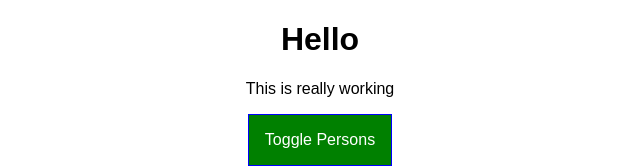
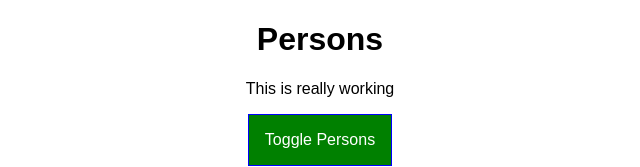
Before and after one commit to youssef-md/The-Burger-Builder, a React app: page / in a window 1280 px wide. Shown: the top 167 px of the page, without its empty margins (320-960 px from the left). Built offline with nearby package versions, Linux system fonts and the light colour scheme.

Commit message:
Receiving title via props from index to App container and passing to the Cockpit stateless component

```diff
--- a/src/components/Cockpit/Cockpit.js
+++ b/src/components/Cockpit/Cockpit.js
@@ -17,7 +17,7 @@
 
   return (
     <div className = { styles.Cockpit }>
-      <h1>Hello</h1>
+      <h1>{ props.appTitle }</h1>
       <p className = { classes.join(' ') }>This is really working</p>
       <button
         className = { btnClass }
--- a/src/containers/App.js
+++ b/src/containers/App.js
@@ -31,8 +31,7 @@
   }
 
   deletePersonHandler = (personIndex) => {
-    //const newPersonsArray = this.state.persons -- get the pointer to the original state BAD PRACTICE !
-    const newPersonsArray = [...this.state.persons]
+    const newPersonsArray = [...this.state.persons] //immutable fashion: creating a copy
     newPersonsArray.splice(personIndex, 1)
     this.setState({ persons: newPersonsArray })
   }
@@ -53,6 +52,7 @@
     return (
       <div className={styles.App}>
         <Cockpit
+          appTitle = { this.props.title }
           showPersons = { this.state.showPersons }
           persons = { this.state.persons }
           clicked = { this.togglePersonHandler } />
--- a/src/index.js
+++ b/src/index.js
@@ -4,5 +4,5 @@
 import App from './containers/App';
 import registerServiceWorker from './registerServiceWorker';
 
-ReactDOM.render(<App />, document.getElementById('root'));
+ReactDOM.render(<App title = "Persons" />, document.getElementById('root'));
 registerServiceWorker();
```
